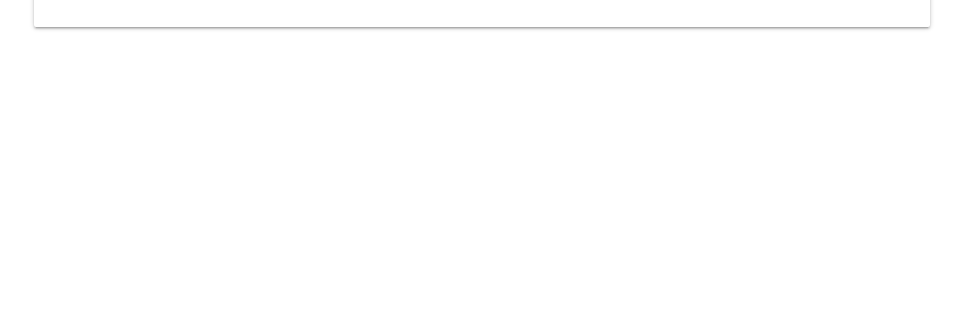
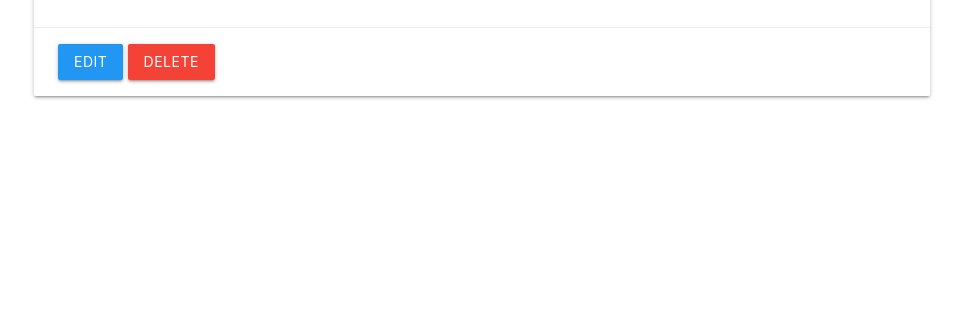
Before and after one commit to ziggi24/tree_collector, a Django app: template main_app/templates/trees/show.html in a window 1280 px wide. Shown: the part 297-633 px from the top of the page, without its empty margins (158-1121 px from the left). Run offline with Django 3.2, Linux system fonts and the light colour scheme; the template is opened without the code that fills it, so the values that code supplies are empty.

Commit message:
added delete route

```diff
--- a/main_app/templates/trees/show.html
+++ b/main_app/templates/trees/show.html
@@ -9,6 +9,10 @@
     <p>Height: {{ tree.height }}</p>
     <p>Species: {{ tree.species }}</p>
   </div>
+  <div class="card-action">
+    <a href="" class="btn blue">Edit</a>
+    <a href="{%url 'delete' tree.id %}" class="btn red">Delete</a>
+  </div>
 </div>
 
 {%endblock%}
--- a/main_app/urls.py
+++ b/main_app/urls.py
@@ -5,5 +5,6 @@ urlpatterns = [
   path('', views.home, name='home'),
   path('about/', views.about, name='about'),
   path('trees/', views.trees_index, name='index'),
-  path('trees/<int:tree_id>/', views.trees_detail, name='detail')
+  path('trees/<int:tree_id>/', views.trees_detail, name='detail'),
+  path('trees/<int:tree_id>/delete', views.trees_delete, name='delete')
 ]
--- a/main_app/views.py
+++ b/main_app/views.py
@@ -27,3 +27,7 @@ def trees_detail(request, tree_id):
   tree = Tree.objects.get(id=tree_id)
   context = {'tree': tree}
   return render(request, 'trees/show.html', context)
+
+def trees_delete(request, tree_id):
+  Tree.objects.get(id=tree_id).delete()
+  return redirect('index')
```
